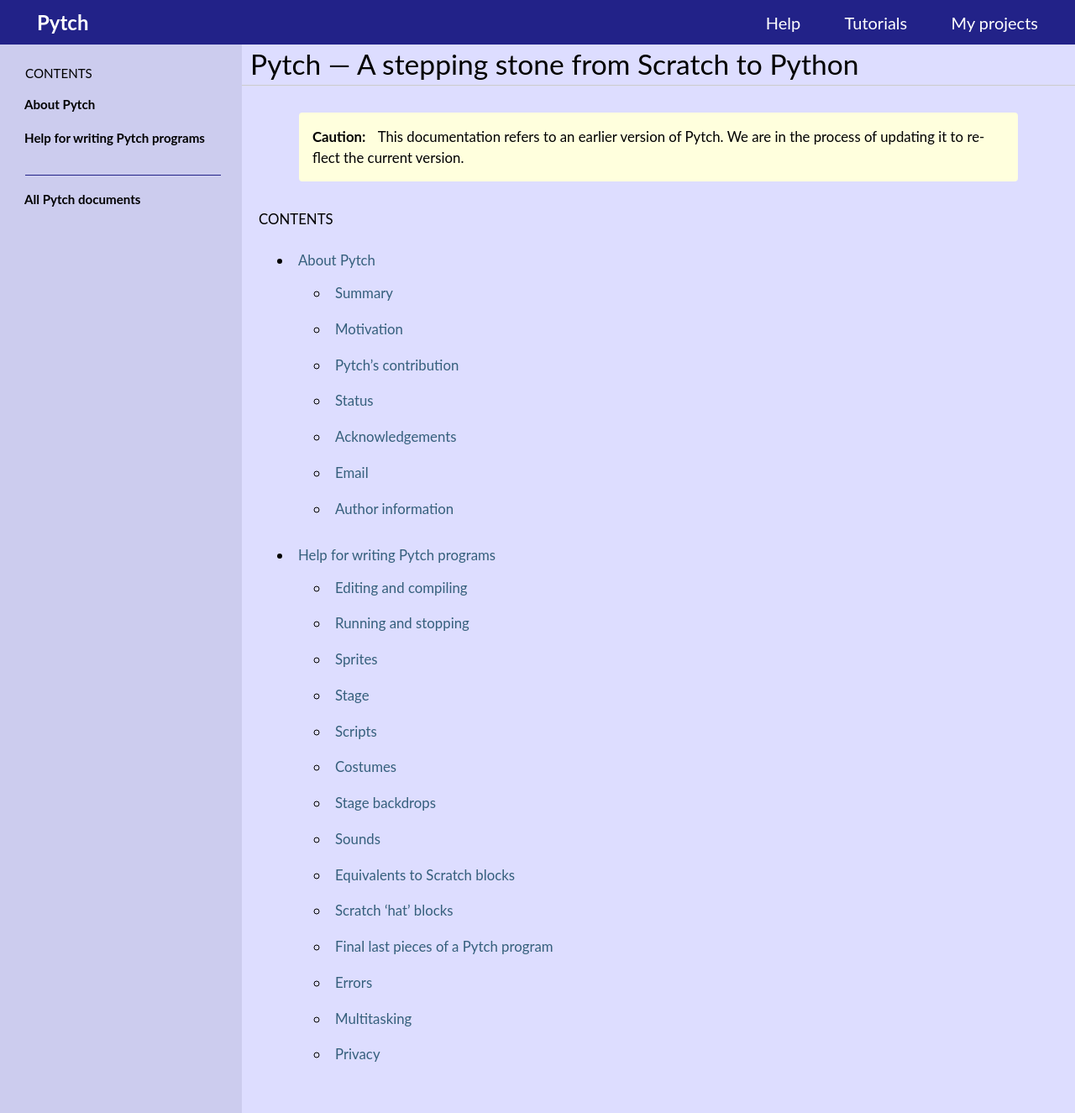
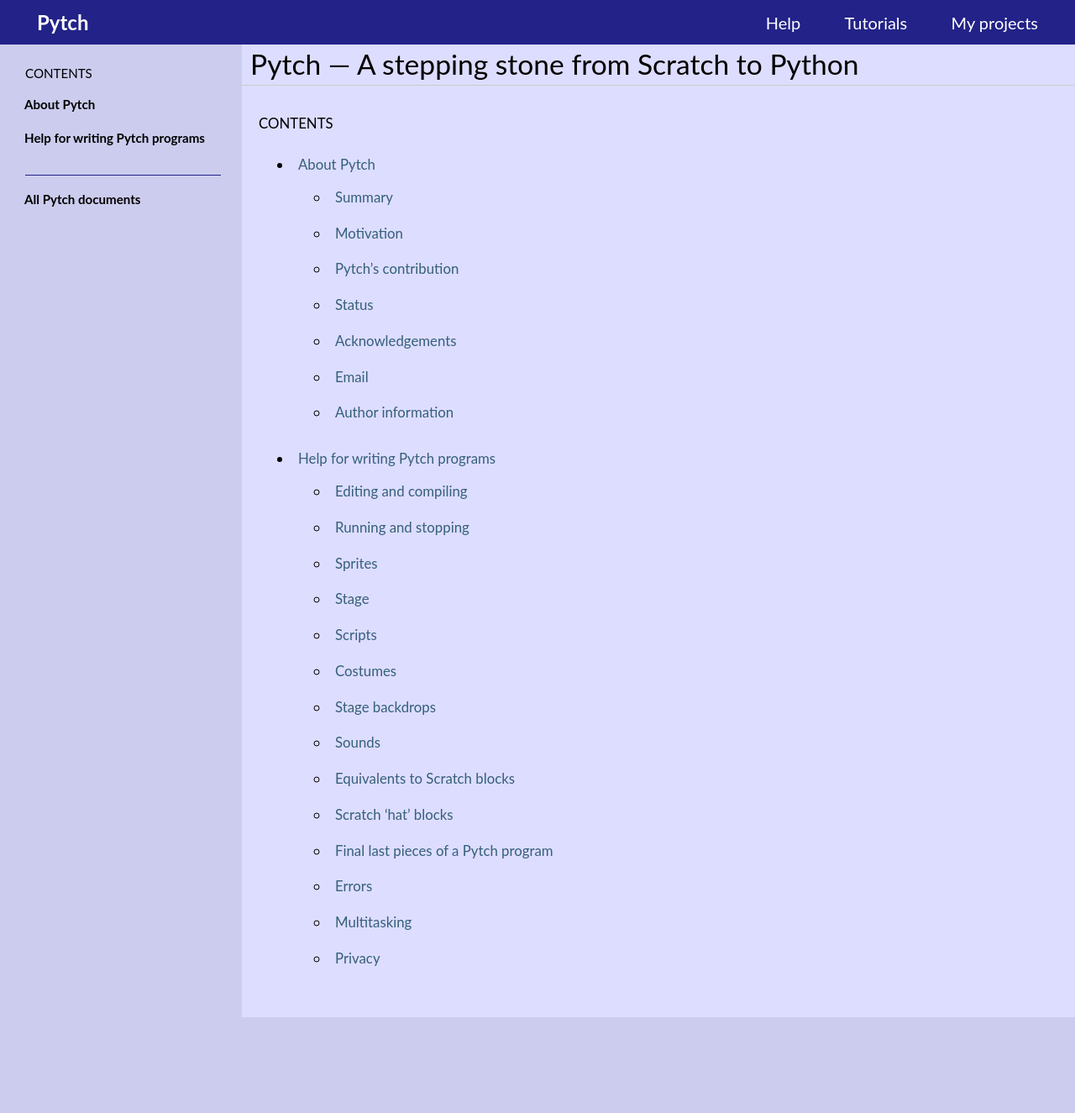
Before and after one commit to pytchlang/pytch-website, a Sphinx documentation site: the page built from source/index.rst, in a window 1280 px wide. Shown: the whole page at 84% size. Built offline with Sphinx 7.4.7, drawn with Linux system fonts in a browser that asks for light colours.

Commit message:
Remove 'warning old version' from index
The individual documents can have that warning if appropriate.

```diff
--- a/source/index.rst
+++ b/source/index.rst
@@ -1,10 +1,5 @@
 Pytch — A stepping stone from Scratch to Python
 ===============================================
-
-.. caution::
-
-   This documentation refers to an earlier version of Pytch.  We are
-   in the process of updating it to reflect the current version.
 
 
 .. toctree::
```
